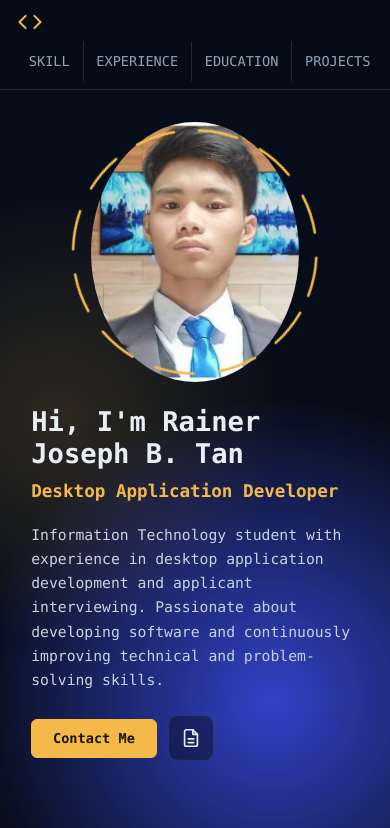
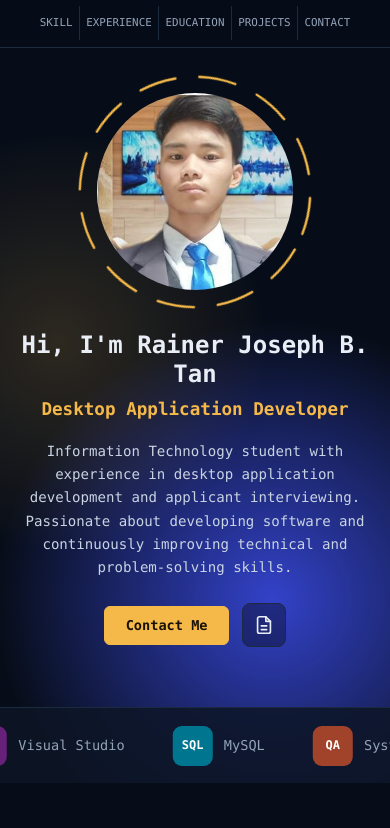
Before and after one commit to RainerTan16/RainerTan16.github.io, a plain HTML site: page index.html in a window 390 px wide. Shown: the top 828 px of the page. Drawn offline with Linux system fonts and the light colour scheme.

Commit message:
Update styles for responsive design and image handling

```diff
--- a/style.css
+++ b/style.css
@@ -29,7 +29,7 @@ a{color:inherit}
 /* PHOTO */
 .photo-wrap{position:relative;justify-self:center;width:min(320px,70vw);aspect-ratio:1;display:grid;place-items:center;color:var(--accent)}
 .ring{position:absolute;inset:0;width:100%;height:100%;animation:spin 60s linear infinite}
-.photo-wrap img,.fallback{width:82%;aspect-ratio:1;border-radius:50%;object-fit:cover;background:var(--panel)}
+.photo-wrap img,.fallback{width:82%;height:auto;aspect-ratio:1/1;border-radius:50%;object-fit:cover;object-position:50% 20%;background:var(--panel)}
 .fallback{display:grid;place-items:center;font-size:3rem;font-weight:700}
 [hidden]{display:none!important}
 @keyframes spin{to{transform:rotate(360deg)}}
@@ -74,17 +74,25 @@ input,textarea{width:100%;padding:.7rem .8rem;border:1px solid var(--line);borde
 
 /* PHONE */
 @media (max-width:760px){
-  html{scroll-padding-top:110px}
-  .nav{padding:.5rem 1rem;gap:.4rem}
-  .nav nav{width:100%;flex-wrap:nowrap;overflow-x:auto;-webkit-overflow-scrolling:touch}
-  .nav nav a{padding:.5rem .8rem;white-space:nowrap}
-  .hero{grid-template-columns:1fr;gap:1.5rem;padding-top:2rem}
-  .photo-wrap{order:-1;width:min(260px,65vw)}
+  html{scroll-padding-top:60px}
+  body{overflow-x:hidden}
+  .nav{padding:.4rem .5rem}
+  .brand{display:none}
+  .nav nav{width:100%;flex-wrap:nowrap;overflow-x:auto;scrollbar-width:none}
+  .nav nav::-webkit-scrollbar{display:none}
+  .nav nav a{padding:.5rem .4rem;font-size:.68rem;white-space:nowrap}
+  .nav nav a:first-child{margin-left:auto}
+  .nav nav a:last-child{margin-right:auto}
+  .hero{grid-template-columns:minmax(0,1fr);gap:1.2rem;min-height:0;padding:1.5rem 1.25rem 8.5rem;text-align:center}
+  .hero>*{min-width:0}
+  .hero h1{font-size:1.5rem;overflow-wrap:anywhere}
+  .photo-wrap{order:-1;width:min(240px,62vw)}
+  .summary{margin-left:auto;margin-right:auto;font-size:.88rem}
+  .actions{justify-content:center}
   .entry{grid-template-columns:1fr;gap:.2rem}
   .block{padding-top:3rem}
   .card summary{padding:1rem}
   .repo-link{margin-left:1.1rem}
 }
-
 /* REDUCED MOTION */
 @media (prefers-reduced-motion:reduce){html{scroll-behavior:auto}.ring,.track{animation:none}.track{flex-wrap:wrap;width:auto;padding:0 1rem}.marquee{position:static}.hero{padding-bottom:0}}
```
